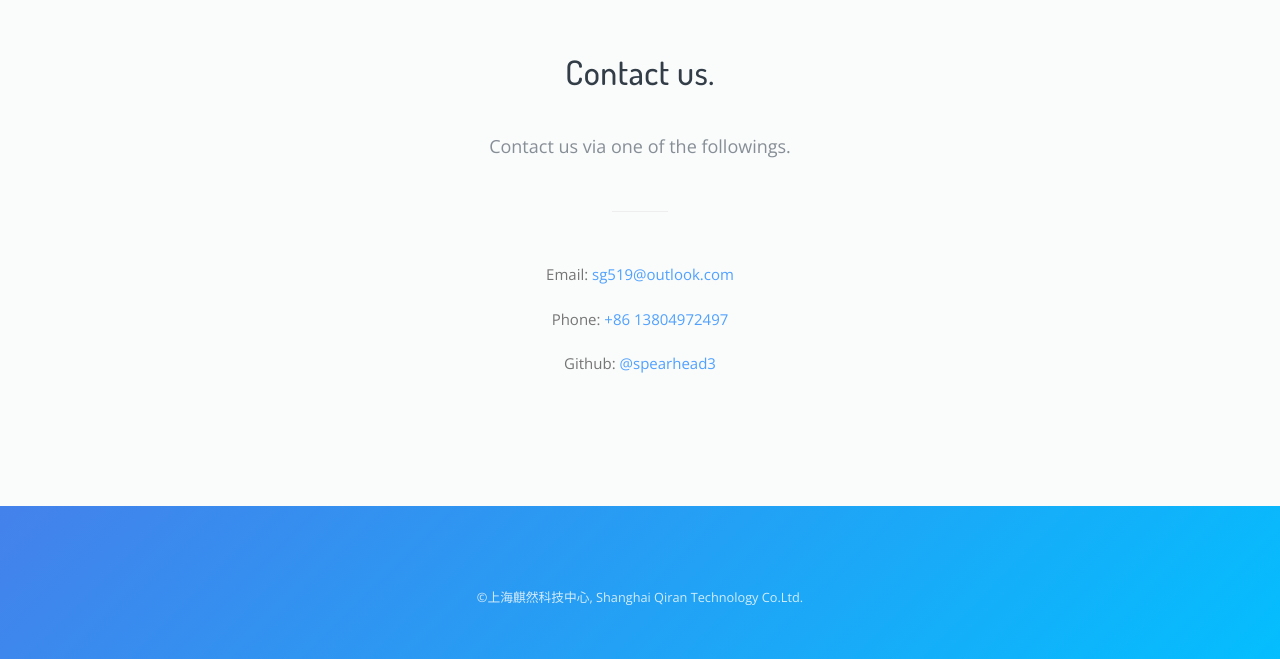
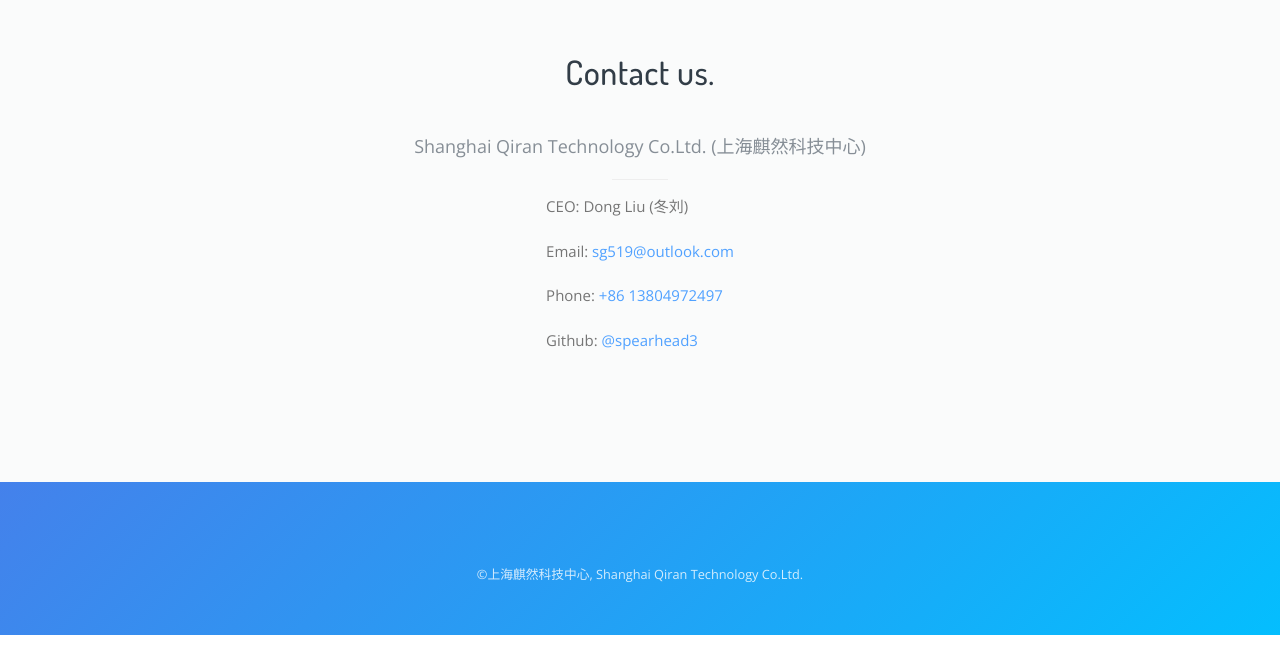
Before and after one commit to dragondev-king/aceque-software, a plain HTML site: page index.html in a window 1280 px wide. Shown: the part 1702-2361 px from the top of the page. After the commit the page ends 2337 px from the top, so only its background shows below. Drawn offline with nearby package versions, Linux system fonts and the light colour scheme.

Commit message:
Update contact section

```diff
--- a/index.html
+++ b/index.html
@@ -99,12 +99,16 @@
       <section class="section bg-gray text-center">
         <div class="container">
           <h2 class="mb-6"><strong>Contact us.</strong></h2>
-          <p class="lead text-muted">Contact us via one of the followings.</p>
-          <hr class="w-5 my-7">
-          <p>Email: <a href="mailto:sg519@outlook.com">sg519@outlook.com</a></p>
-          <p>Phone: <a href="tel:+86 13804972497">+86 13804972497</a></p>
-          <p>Github: <a target="_blank" href="https://github.com/spearhead3">@spearhead3</a></p>
-          <!-- <a class="btn btn-lg btn-round btn-primary" href="#">Try free for 30 days</a> -->
+          <p class="lead text-muted">Shanghai Qiran Technology Co.Ltd. (上海麒然科技中心)</p>
+          <hr class="w-5 my-3">
+          <div class="row justify-content-md-center">
+            <div class="col-auto text-left">
+              <p>CEO: Dong Liu (冬刘)</p>
+              <p>Email: <a href="mailto:sg519@outlook.com">sg519@outlook.com</a></p>
+              <p>Phone: <a href="tel:+86 13804972497">+86 13804972497</a></p>
+              <p>Github: <a target="_blank" href="https://github.com/spearhead3">@spearhead3</a></p>
+            </div>
+          </div>
         </div>
       </section>
     </main>
```
